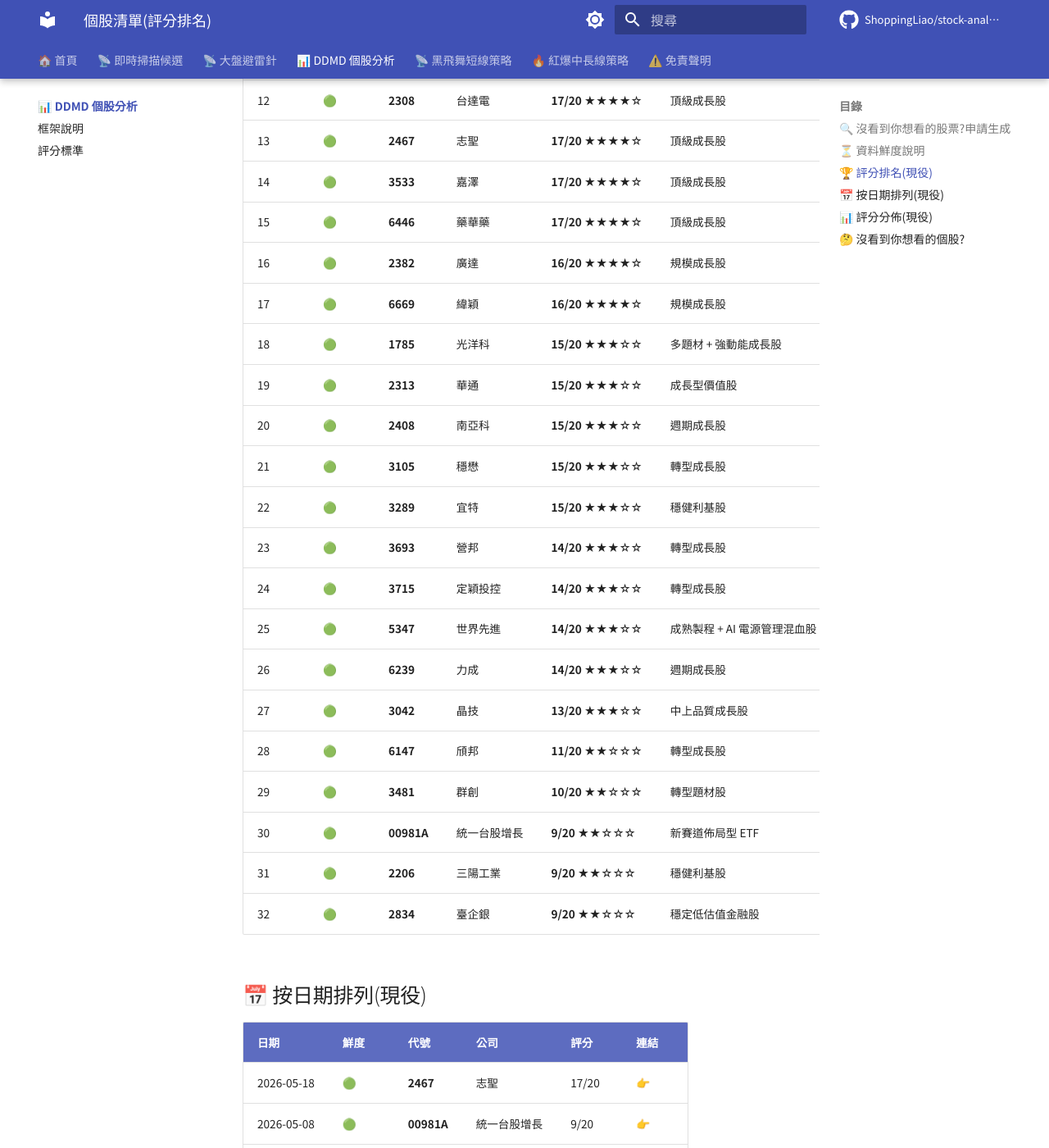
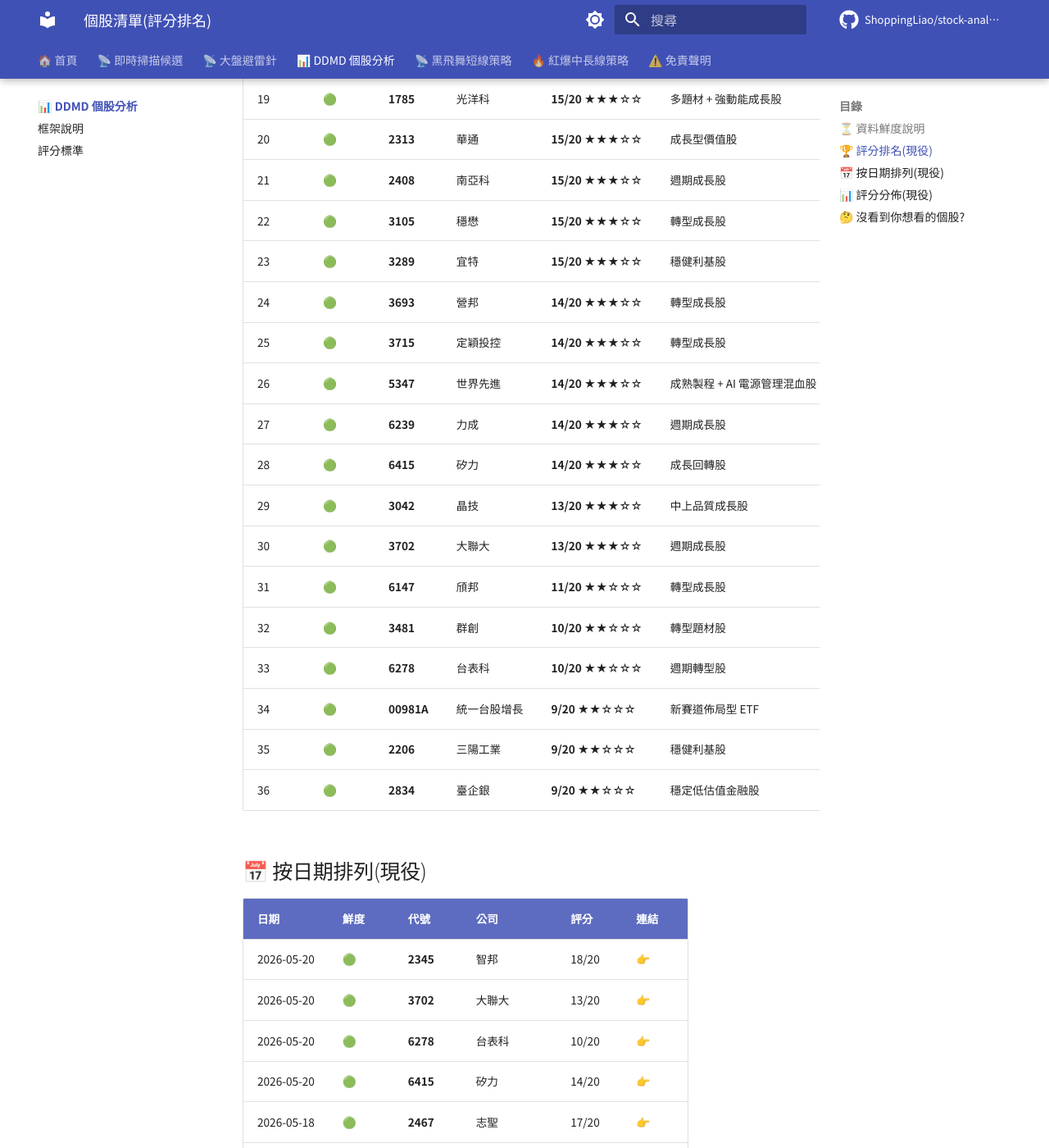
Before and after one commit to ShoppingLiao/stock-analysis-public, an MkDocs documentation site: the page built from docs/reports/index.md, in a window 1280 px wide and 1400 px high, scrolled down 1735 px. Shown: the whole window at 82% size. Built offline with MkDocs 1.6.1 and Material for MkDocs 9.7.7, drawn with Linux system fonts in a browser that asks for light colours; comment, search, counter and statistics services are not loaded; some of the changed text lies outside the part shown.

Commit message:
docs(reports): 自動 sync 5/20 4 份新報告到 index.md
publish_to_pages.py 跑完 sync,自動 parse 評分 + 重建 index.md:
- 評分排名表加入 2345 智邦 (18/20) / 3702 大聯大 (13/20) /
  6278 台表科 (10/20) / 6415 矽力 (14/20)
- 按日期排列頂端 4 筆 5/20
- 評分分佈 32 → 36 檔

```diff
--- a/docs/reports/index.md
+++ b/docs/reports/index.md
@@ -6,85 +6,9 @@
 
 # 📁 個股 DDMD 分析清單
 
-已分析 **32** 檔個股 — 🟢 新鮮 32 ｜ 🟡 半新鮮 0 ｜ 🔴 備存 0
+已分析 **36** 檔個股 — 🟢 新鮮 36 ｜ 🟡 半新鮮 0 ｜ 🔴 備存 0
 
 > 每份報告約 15-20 KB,完整 A → F 六章節。**請先閱讀下方「資料鮮度說明」再看個股**。
-
----
-
-## 🔍 沒看到你想看的股票?申請生成
-
-<div id="ddmd-request-form" style="background: rgba(255,165,0,0.08); border-left: 4px solid #ff9800; padding: 1rem 1.2rem; border-radius: 4px; margin: 1rem 0;">
-  <p style="margin: 0 0 0.6rem 0;"><strong>📝 申請自動生成 DDMD 報告</strong>(免登入)</p>
-  <div style="display: flex; gap: 0.5rem; flex-wrap: wrap; align-items: center;">
-    <input type="text" id="ddmd-symbol-input" placeholder="股票代號 例 2330" maxlength="6"
-           style="padding: 0.4rem 0.6rem; border-radius: 4px; border: 1px solid #888; background: #1f1f1f; color: white; width: 12rem;" />
-    <button id="ddmd-submit-btn" onclick="submitDdmdRequest()"
-            style="padding: 0.4rem 1.2rem; border-radius: 4px; border: none; background: #ff9800; color: white; font-weight: bold; cursor: pointer;">
-      📝 送出申請
-    </button>
-  </div>
-  <div id="ddmd-status" style="margin-top: 0.8rem; min-height: 1.2em;"></div>
-  <p style="font-size: 0.85rem; color: #aaa; margin: 0.8rem 0 0 0;">
-    📋 <strong>限制</strong>:每小時全網最多 10 次申請 ・ 30 天內已生成過的股票直接給你既有報告 ・ 約 15 分鐘內完成
-  </p>
-</div>
-
-<script>
-async function submitDdmdRequest() {
-  const input = document.getElementById('ddmd-symbol-input');
-  const btn = document.getElementById('ddmd-submit-btn');
-  const statusEl = document.getElementById('ddmd-status');
-  const symbol = input.value.trim();
-
-  if (!/^\d{4,6}$/.test(symbol)) {
-    statusEl.innerHTML = '<span style="color: #ef5350;">❌ 股票代號需 4-6 碼數字,例 2330</span>';
-    return;
-  }
-  btn.disabled = true;
-  btn.textContent = '⏳ 送出中...';
-  statusEl.innerHTML = '<span style="color: #aaa;">⏳ 正在送出申請...</span>';
-
-  const WORKER_URL = 'https://ddmd-request.tom0801a.workers.dev/api/ddmd-request';
-
-  try {
-    const resp = await fetch(WORKER_URL, {
-      method: 'POST',
-      headers: { 'Content-Type': 'application/json' },
-      body: JSON.stringify({ symbol })
-    });
-    const data = await resp.json();
-
-    if (resp.status === 202) {
-      statusEl.innerHTML = `<span style="color: #66bb6a;">✅ ${data.message}</span><br><span style="color: #aaa; font-size: 0.85rem;">申請編號 #${data.request_id}・完成後會出現在下方清單中,可<a href="${data.reports_list_url}" style="color: #4fc3f7;">重新整理本頁</a>查看</span>`;
-      input.value = '';
-    } else if (resp.status === 200 && data.status === 'duplicate') {
-      statusEl.innerHTML = `<span style="color: #66bb6a;">✅ ${data.message}</span><br><a href="${data.existing_url}" style="color: #4fc3f7;">👉 看 ${symbol} 既有報告(${data.existing_date} 生成)</a>`;
-    } else if (resp.status === 429) {
-      statusEl.innerHTML = `<span style="color: #ef5350;">⛔ ${data.error}</span>`;
-    } else if (resp.status === 409) {
-      statusEl.innerHTML = `<span style="color: #ffb74d;">⏳ ${data.error}</span>`;
-    } else {
-      statusEl.innerHTML = `<span style="color: #ef5350;">❌ ${data.error || '送出失敗'}</span>`;
-    }
-  } catch (e) {
-    statusEl.innerHTML = `<span style="color: #ef5350;">❌ 網路錯誤: ${e.message}</span>`;
-  } finally {
-    btn.disabled = false;
-    btn.textContent = '📝 送出申請';
-  }
-}
-
-// Enter 鍵送出
-document.addEventListener('DOMContentLoaded', () => {
-  const input = document.getElementById('ddmd-symbol-input');
-  if (input) {
-    input.addEventListener('keydown', e => {
-      if (e.key === 'Enter') submitDdmdRequest();
-    });
-  }
-});
-</script>
 
 ---
 
@@ -112,37 +36,45 @@ DDMD 各章節時效性不同 — D 章估值最快過期、A 章商業模式變
 | 4 | 🟢 | **3017** | 奇鋐 | **19/20** ★★★★☆ | 頂級成長股 | [👉](3017_奇鋐_DDMD_2026-05-05.md) |
 | 5 | 🟢 | **3037** | 欣興 | **19/20** ★★★★☆ | 頂級成長股 | [👉](3037_欣興_DDMD_2026-05-06.md) |
 | 6 | 🟢 | **3491** | 昇達科 | **19/20** ★★★★☆ | 頂級成長股 | [👉](3491_昇達科_DDMD_2026-05-06.md) |
-| 7 | 🟢 | **3324** | 雙鴻 | **18/20** ★★★★☆ | AI 液冷高速成長股 | [👉](3324_雙鴻_DDMD_2026-05-08.md) |
-| 8 | 🟢 | **3665** | 貿聯 | **18/20** ★★★★☆ | 頂級成長股 | [👉](3665_貿聯_DDMD_2026-05-06.md) |
-| 9 | 🟢 | **3711** | 日月光投控 | **18/20** ★★★★☆ | 頂級 AI 受惠龍頭 | [👉](3711_日月光投控_DDMD_2026-05-05.md) |
-| 10 | 🟢 | **5439** | 高技 | **18/20** ★★★★☆ | AI PCB 中堅成長股 | [👉](5439_高技_DDMD_2026-05-07.md) |
-| 11 | 🟢 | **8028** | 昇陽半導體 | **18/20** ★★★★☆ | 頂級成長股 | [👉](8028_昇陽半導體_DDMD_2026-05-08.md) |
-| 12 | 🟢 | **2308** | 台達電 | **17/20** ★★★★☆ | 頂級成長股 | [👉](2308_台達電_DDMD_2026-05-08.md) |
-| 13 | 🟢 | **2467** | 志聖 | **17/20** ★★★★☆ | 頂級成長股 | [👉](2467_志聖_DDMD_2026-05-18.md) |
-| 14 | 🟢 | **3533** | 嘉澤 | **17/20** ★★★★☆ | 頂級成長股 | [👉](3533_嘉澤_DDMD_2026-05-08.md) |
-| 15 | 🟢 | **6446** | 藥華藥 | **17/20** ★★★★☆ | 頂級成長股 | [👉](6446_藥華藥_DDMD_2026-05-08.md) |
-| 16 | 🟢 | **2382** | 廣達 | **16/20** ★★★★☆ | 規模成長股 | [👉](2382_廣達_DDMD_2026-05-05.md) |
-| 17 | 🟢 | **6669** | 緯穎 | **16/20** ★★★★☆ | 規模成長股 | [👉](6669_緯穎_DDMD_2026-05-06.md) |
-| 18 | 🟢 | **1785** | 光洋科 | **15/20** ★★★☆☆ | 多題材 + 強動能成長股 | [👉](1785_光洋科_DDMD_2026-05-07.md) |
-| 19 | 🟢 | **2313** | 華通 | **15/20** ★★★☆☆ | 成長型價值股 | [👉](2313_華通_DDMD_2026-05-06.md) |
-| 20 | 🟢 | **2408** | 南亞科 | **15/20** ★★★☆☆ | 週期成長股 | [👉](2408_南亞科_DDMD_2026-05-05.md) |
-| 21 | 🟢 | **3105** | 穩懋 | **15/20** ★★★☆☆ | 轉型成長股 | [👉](3105_穩懋_DDMD_2026-05-05.md) |
-| 22 | 🟢 | **3289** | 宜特 | **15/20** ★★★☆☆ | 穩健利基股 | [👉](3289_宜特_DDMD_2026-05-05.md) |
-| 23 | 🟢 | **3693** | 營邦 | **14/20** ★★★☆☆ | 轉型成長股 | [👉](3693_營邦_DDMD_2026-05-08.md) |
-| 24 | 🟢 | **3715** | 定穎投控 | **14/20** ★★★☆☆ | 轉型成長股 | [👉](3715_定穎投控_DDMD_2026-05-07.md) |
-| 25 | 🟢 | **5347** | 世界先進 | **14/20** ★★★☆☆ | 成熟製程 + AI 電源管理混血股 | [👉](5347_世界先進_DDMD_2026-05-08.md) |
-| 26 | 🟢 | **6239** | 力成 | **14/20** ★★★☆☆ | 週期成長股 | [👉](6239_力成_DDMD_2026-05-06.md) |
-| 27 | 🟢 | **3042** | 晶技 | **13/20** ★★★☆☆ | 中上品質成長股 | [👉](3042_晶技_DDMD_2026-05-06.md) |
-| 28 | 🟢 | **6147** | 頎邦 | **11/20** ★★☆☆☆ | 轉型成長股 | [👉](6147_頎邦_DDMD_2026-05-06.md) |
-| 29 | 🟢 | **3481** | 群創 | **10/20** ★★☆☆☆ | 轉型題材股 | [👉](3481_群創_DDMD_2026-05-07.md) |
-| 30 | 🟢 | **00981A** | 統一台股增長 | **9/20** ★★☆☆☆ | 新賽道佈局型 ETF | [👉](00981A_統一台股增長_DDMD_2026-05-08.md) |
-| 31 | 🟢 | **2206** | 三陽工業 | **9/20** ★★☆☆☆ | 穩健利基股 | [👉](2206_三陽工業_DDMD_2026-05-06.md) |
-| 32 | 🟢 | **2834** | 臺企銀 | **9/20** ★★☆☆☆ | 穩定低估值金融股 | [👉](2834_臺企銀_DDMD_2026-05-07.md) |
+| 7 | 🟢 | **2345** | 智邦 | **18/20** ★★★★☆ | 頂級 AI 受惠龍頭 | [👉](2345_智邦_DDMD_2026-05-20.md) |
+| 8 | 🟢 | **3324** | 雙鴻 | **18/20** ★★★★☆ | AI 液冷高速成長股 | [👉](3324_雙鴻_DDMD_2026-05-08.md) |
+| 9 | 🟢 | **3665** | 貿聯 | **18/20** ★★★★☆ | 頂級成長股 | [👉](3665_貿聯_DDMD_2026-05-06.md) |
+| 10 | 🟢 | **3711** | 日月光投控 | **18/20** ★★★★☆ | 頂級 AI 受惠龍頭 | [👉](3711_日月光投控_DDMD_2026-05-05.md) |
+| 11 | 🟢 | **5439** | 高技 | **18/20** ★★★★☆ | AI PCB 中堅成長股 | [👉](5439_高技_DDMD_2026-05-07.md) |
+| 12 | 🟢 | **8028** | 昇陽半導體 | **18/20** ★★★★☆ | 頂級成長股 | [👉](8028_昇陽半導體_DDMD_2026-05-08.md) |
+| 13 | 🟢 | **2308** | 台達電 | **17/20** ★★★★☆ | 頂級成長股 | [👉](2308_台達電_DDMD_2026-05-08.md) |
+| 14 | 🟢 | **2467** | 志聖 | **17/20** ★★★★☆ | 頂級成長股 | [👉](2467_志聖_DDMD_2026-05-18.md) |
+| 15 | 🟢 | **3533** | 嘉澤 | **17/20** ★★★★☆ | 頂級成長股 | [👉](3533_嘉澤_DDMD_2026-05-08.md) |
+| 16 | 🟢 | **6446** | 藥華藥 | **17/20** ★★★★☆ | 頂級成長股 | [👉](6446_藥華藥_DDMD_2026-05-08.md) |
+| 17 | 🟢 | **2382** | 廣達 | **16/20** ★★★★☆ | 規模成長股 | [👉](2382_廣達_DDMD_2026-05-05.md) |
+| 18 | 🟢 | **6669** | 緯穎 | **16/20** ★★★★☆ | 規模成長股 | [👉](6669_緯穎_DDMD_2026-05-06.md) |
+| 19 | 🟢 | **1785** | 光洋科 | **15/20** ★★★☆☆ | 多題材 + 強動能成長股 | [👉](1785_光洋科_DDMD_2026-05-07.md) |
+| 20 | 🟢 | **2313** | 華通 | **15/20** ★★★☆☆ | 成長型價值股 | [👉](2313_華通_DDMD_2026-05-06.md) |
+| 21 | 🟢 | **2408** | 南亞科 | **15/20** ★★★☆☆ | 週期成長股 | [👉](2408_南亞科_DDMD_2026-05-05.md) |
+| 22 | 🟢 | **3105** | 穩懋 | **15/20** ★★★☆☆ | 轉型成長股 | [👉](3105_穩懋_DDMD_2026-05-05.md) |
+| 23 | 🟢 | **3289** | 宜特 | **15/20** ★★★☆☆ | 穩健利基股 | [👉](3289_宜特_DDMD_2026-05-05.md) |
+| 24 | 🟢 | **3693** | 營邦 | **14/20** ★★★☆☆ | 轉型成長股 | [👉](3693_營邦_DDMD_2026-05-08.md) |
+| 25 | 🟢 | **3715** | 定穎投控 | **14/20** ★★★☆☆ | 轉型成長股 | [👉](3715_定穎投控_DDMD_2026-05-07.md) |
+| 26 | 🟢 | **5347** | 世界先進 | **14/20** ★★★☆☆ | 成熟製程 + AI 電源管理混血股 | [👉](5347_世界先進_DDMD_2026-05-08.md) |
+| 27 | 🟢 | **6239** | 力成 | **14/20** ★★★☆☆ | 週期成長股 | [👉](6239_力成_DDMD_2026-05-06.md) |
+| 28 | 🟢 | **6415** | 矽力 | **14/20** ★★★☆☆ | 成長回轉股 | [👉](6415_矽力_DDMD_2026-05-20.md) |
+| 29 | 🟢 | **3042** | 晶技 | **13/20** ★★★☆☆ | 中上品質成長股 | [👉](3042_晶技_DDMD_2026-05-06.md) |
+| 30 | 🟢 | **3702** | 大聯大 | **13/20** ★★★☆☆ | 週期成長股 | [👉](3702_大聯大_DDMD_2026-05-20.md) |
+| 31 | 🟢 | **6147** | 頎邦 | **11/20** ★★☆☆☆ | 轉型成長股 | [👉](6147_頎邦_DDMD_2026-05-06.md) |
+| 32 | 🟢 | **3481** | 群創 | **10/20** ★★☆☆☆ | 轉型題材股 | [👉](3481_群創_DDMD_2026-05-07.md) |
+| 33 | 🟢 | **6278** | 台表科 | **10/20** ★★☆☆☆ | 週期轉型股 | [👉](6278_台表科_DDMD_2026-05-20.md) |
+| 34 | 🟢 | **00981A** | 統一台股增長 | **9/20** ★★☆☆☆ | 新賽道佈局型 ETF | [👉](00981A_統一台股增長_DDMD_2026-05-08.md) |
+| 35 | 🟢 | **2206** | 三陽工業 | **9/20** ★★☆☆☆ | 穩健利基股 | [👉](2206_三陽工業_DDMD_2026-05-06.md) |
+| 36 | 🟢 | **2834** | 臺企銀 | **9/20** ★★☆☆☆ | 穩定低估值金融股 | [👉](2834_臺企銀_DDMD_2026-05-07.md) |
 
 ## 📅 按日期排列(現役)
 
 | 日期 | 鮮度 | 代號 | 公司 | 評分 | 連結 |
 |------|------|------|------|------|------|
+| 2026-05-20 | 🟢 | **2345** | 智邦 | 18/20 | [👉](2345_智邦_DDMD_2026-05-20.md) |
+| 2026-05-20 | 🟢 | **3702** | 大聯大 | 13/20 | [👉](3702_大聯大_DDMD_2026-05-20.md) |
+| 2026-05-20 | 🟢 | **6278** | 台表科 | 10/20 | [👉](6278_台表科_DDMD_2026-05-20.md) |
+| 2026-05-20 | 🟢 | **6415** | 矽力 | 14/20 | [👉](6415_矽力_DDMD_2026-05-20.md) |
 | 2026-05-18 | 🟢 | **2467** | 志聖 | 17/20 | [👉](2467_志聖_DDMD_2026-05-18.md) |
 | 2026-05-08 | 🟢 | **00981A** | 統一台股增長 | 9/20 | [👉](00981A_統一台股增長_DDMD_2026-05-08.md) |
 | 2026-05-08 | 🟢 | **2308** | 台達電 | 17/20 | [👉](2308_台達電_DDMD_2026-05-08.md) |
@@ -180,11 +112,11 @@ DDMD 各章節時效性不同 — D 章估值最快過期、A 章商業模式變
 
 | 評分區間 | 等級 | 檔數 |
 |---------|------|------|
-| 18-20 | 🏆 頂級 | 11 |
+| 18-20 | 🏆 頂級 | 12 |
 | 16-17 | 🥇 優質 | 6 |
-| 14-15 | 🥈 穩健 | 9 |
-| 12-13 | 🥉 一般 | 1 |
-| 0-11 | ⚠️ 警示 | 5 |
+| 14-15 | 🥈 穩健 | 10 |
+| 12-13 | 🥉 一般 | 2 |
+| 0-11 | ⚠️ 警示 | 6 |
 
 ---
 
```
Also changed, not shown: docs/reports/2345_智邦_DDMD_2026-05-20.md (+5 -0 lines), docs/reports/3702_大聯大_DDMD_2026-05-20.md (+5 -0 lines), docs/reports/6278_台表科_DDMD_2026-05-20.md (+5 -0 lines), docs/reports/6415_矽力_DDMD_2026-05-20.md (+5 -0 lines).
